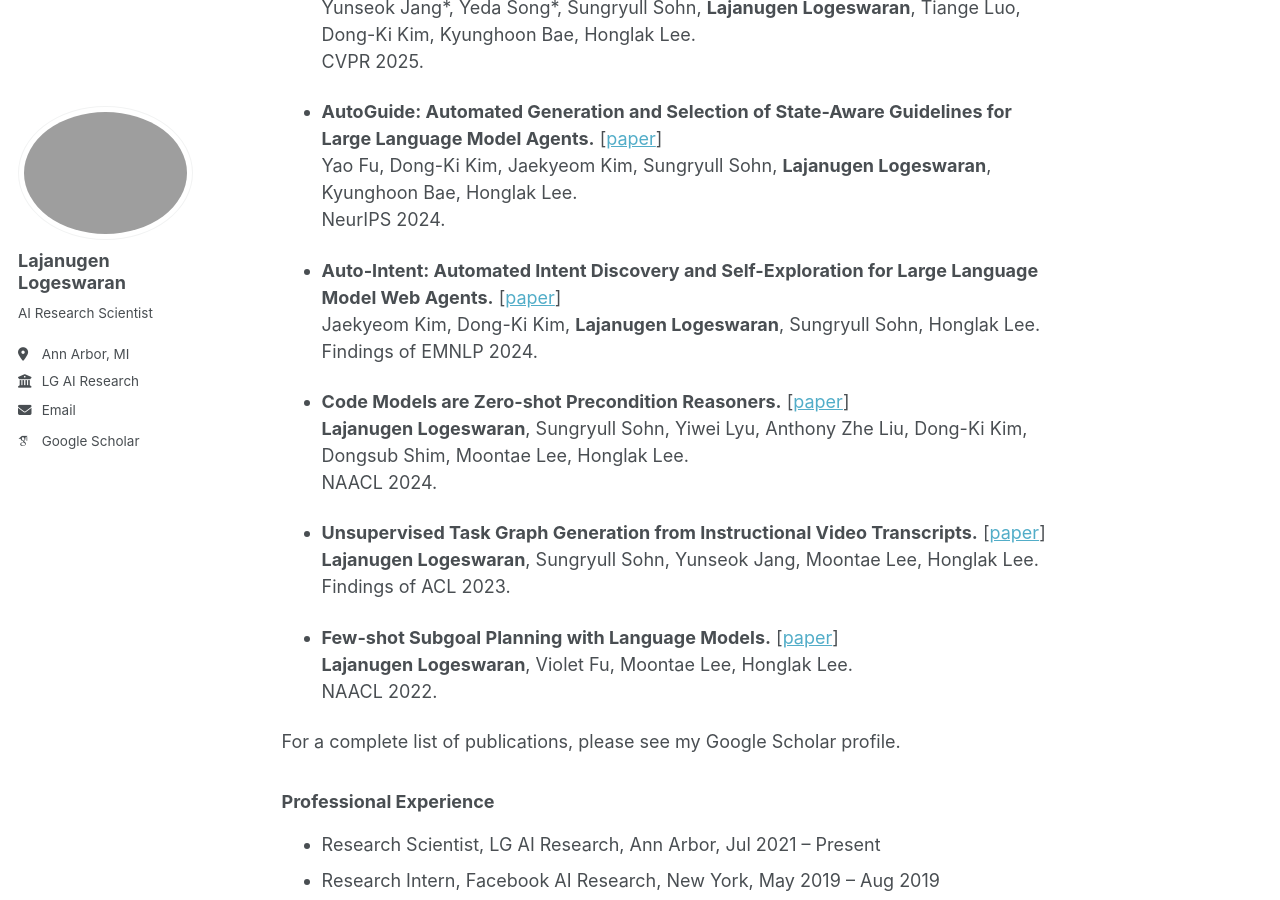
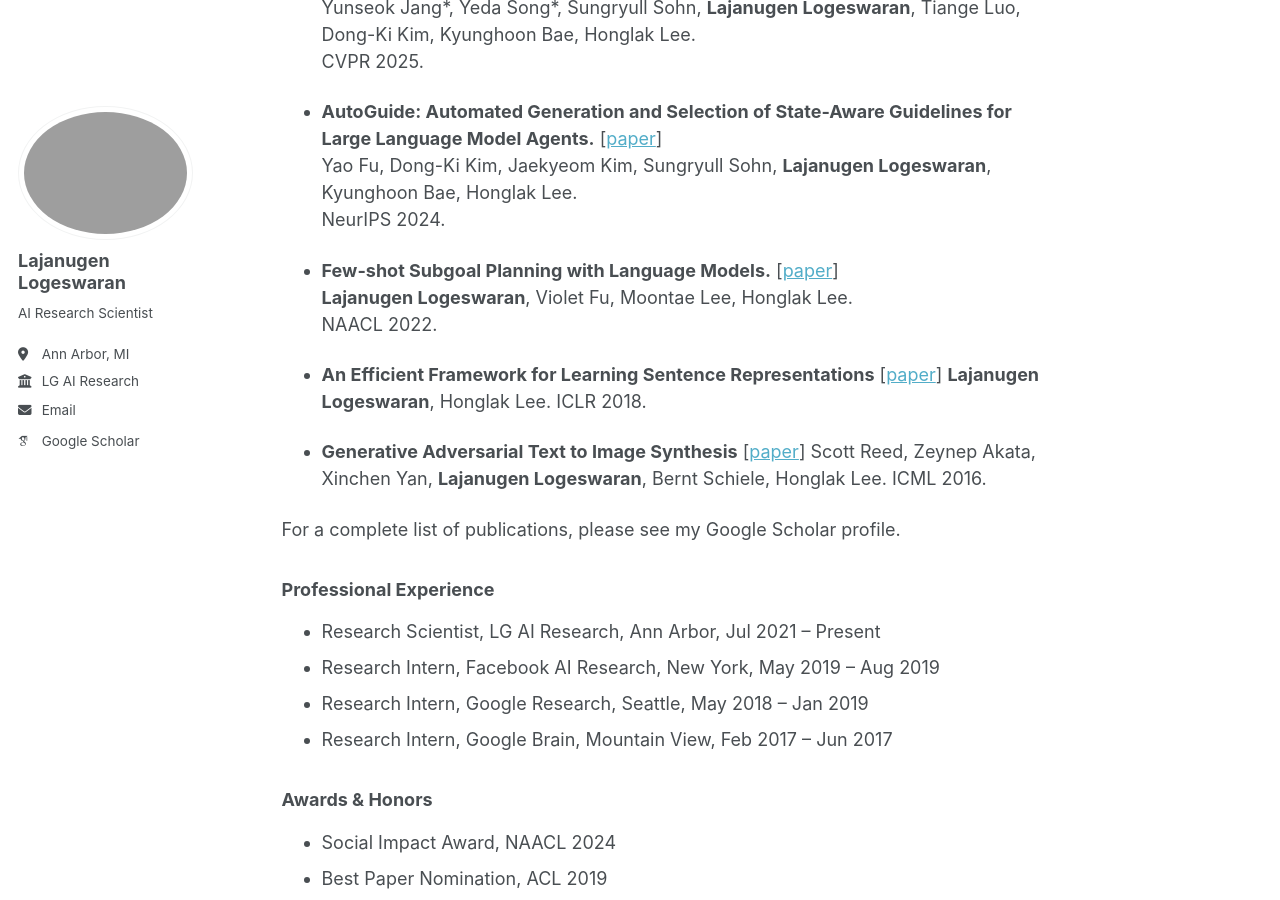
Before and after one commit to lajanugen/lajanugen.github.io, a Jekyll site: the page built from _pages/about.md, in a window 1280 px wide and 900 px high, scrolled down 731 px. Built offline with Jekyll 4.4.1, drawn with Linux system fonts in a browser that asks for light colours; some web fonts are replaced.

Commit message:
Update about.md

```diff
--- a/_pages/about.md
+++ b/_pages/about.md
@@ -30,21 +30,18 @@ I received my PhD in Computer Science from the University of Michigan. During my
   Yao Fu, Dong-Ki Kim, Jaekyeom Kim, Sungryull Sohn, **Lajanugen Logeswaran**, Kyunghoon Bae, Honglak Lee.
   NeurIPS 2024.
 
-- **Auto-Intent: Automated Intent Discovery and Self-Exploration for Large Language Model Web Agents.** \[[paper](https://arxiv.org/pdf/2410.22552)\]
-  Jaekyeom Kim, Dong-Ki Kim, **Lajanugen Logeswaran**, Sungryull Sohn, Honglak Lee.
-  Findings of EMNLP 2024.
-
-- **Code Models are Zero-shot Precondition Reasoners.** \[[paper](https://arxiv.org/pdf/2311.09601.pdf)\]
-  **Lajanugen Logeswaran**, Sungryull Sohn, Yiwei Lyu, Anthony Zhe Liu, Dong-Ki Kim, Dongsub Shim, Moontae Lee, Honglak Lee.
-  NAACL 2024.
-
-- **Unsupervised Task Graph Generation from Instructional Video Transcripts.** \[[paper](https://aclanthology.org/2023.findings-acl.210.pdf)\]
-  **Lajanugen Logeswaran**, Sungryull Sohn, Yunseok Jang, Moontae Lee, Honglak Lee.
-  Findings of ACL 2023.
-
 - **Few-shot Subgoal Planning with Language Models.** \[[paper](https://aclanthology.org/2022.naacl-main.402.pdf)\]
   **Lajanugen Logeswaran**, Violet Fu, Moontae Lee, Honglak Lee.
   NAACL 2022.
+
+- **An Efficient Framework for Learning Sentence Representations** \[[paper](https://arxiv.org/pdf/1803.02893)\]
+  **Lajanugen Logeswaran**, Honglak Lee.
+  ICLR 2018.
+
+- **Generative Adversarial Text to Image Synthesis** \[[paper](https://proceedings.mlr.press/v48/reed16.pdf)\]
+  Scott Reed, Zeynep Akata, Xinchen Yan, **Lajanugen Logeswaran**, Bernt Schiele, Honglak Lee.
+  ICML 2016.
+
 
 For a complete list of publications, please see my Google Scholar profile.
 
```
